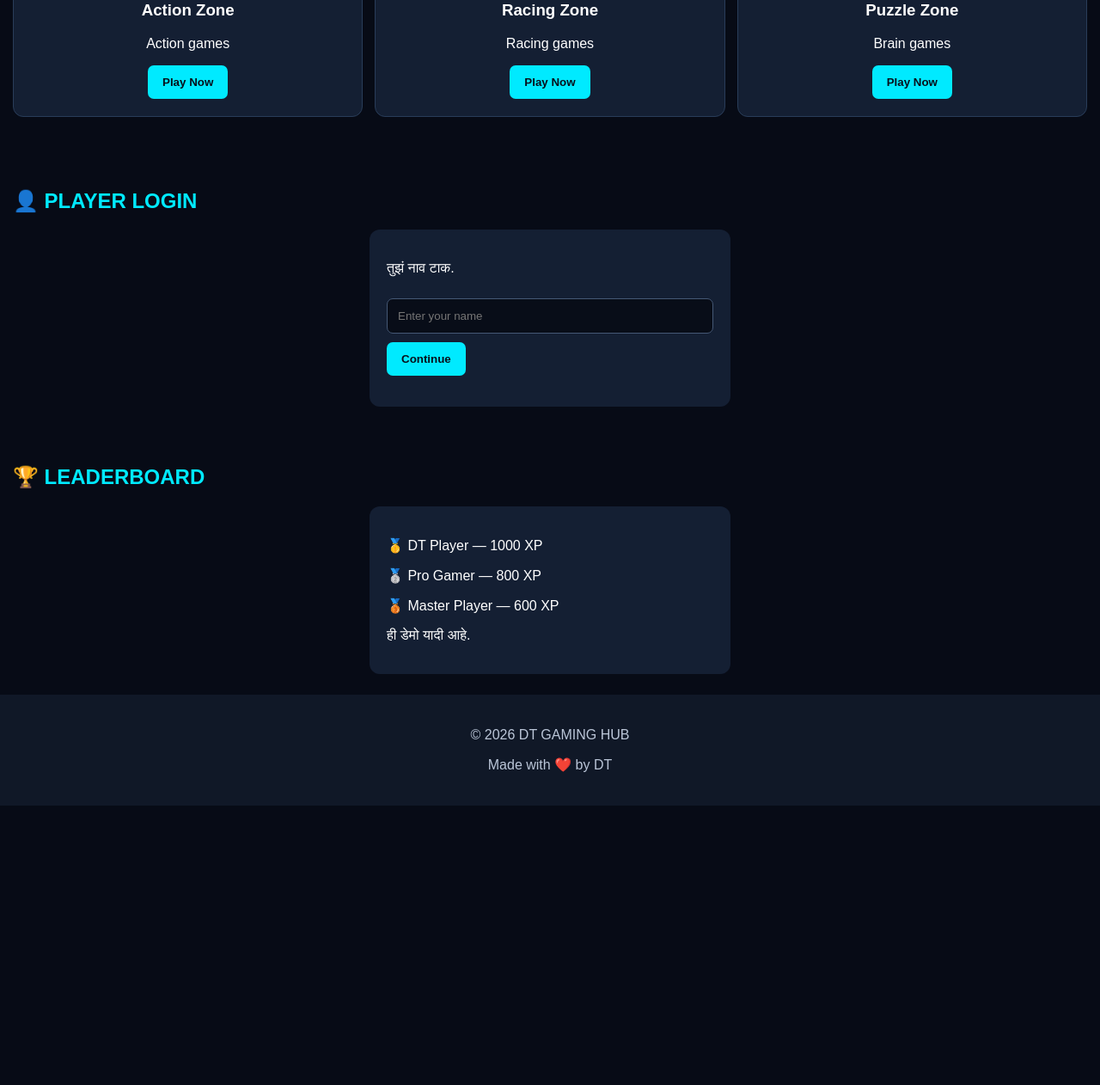
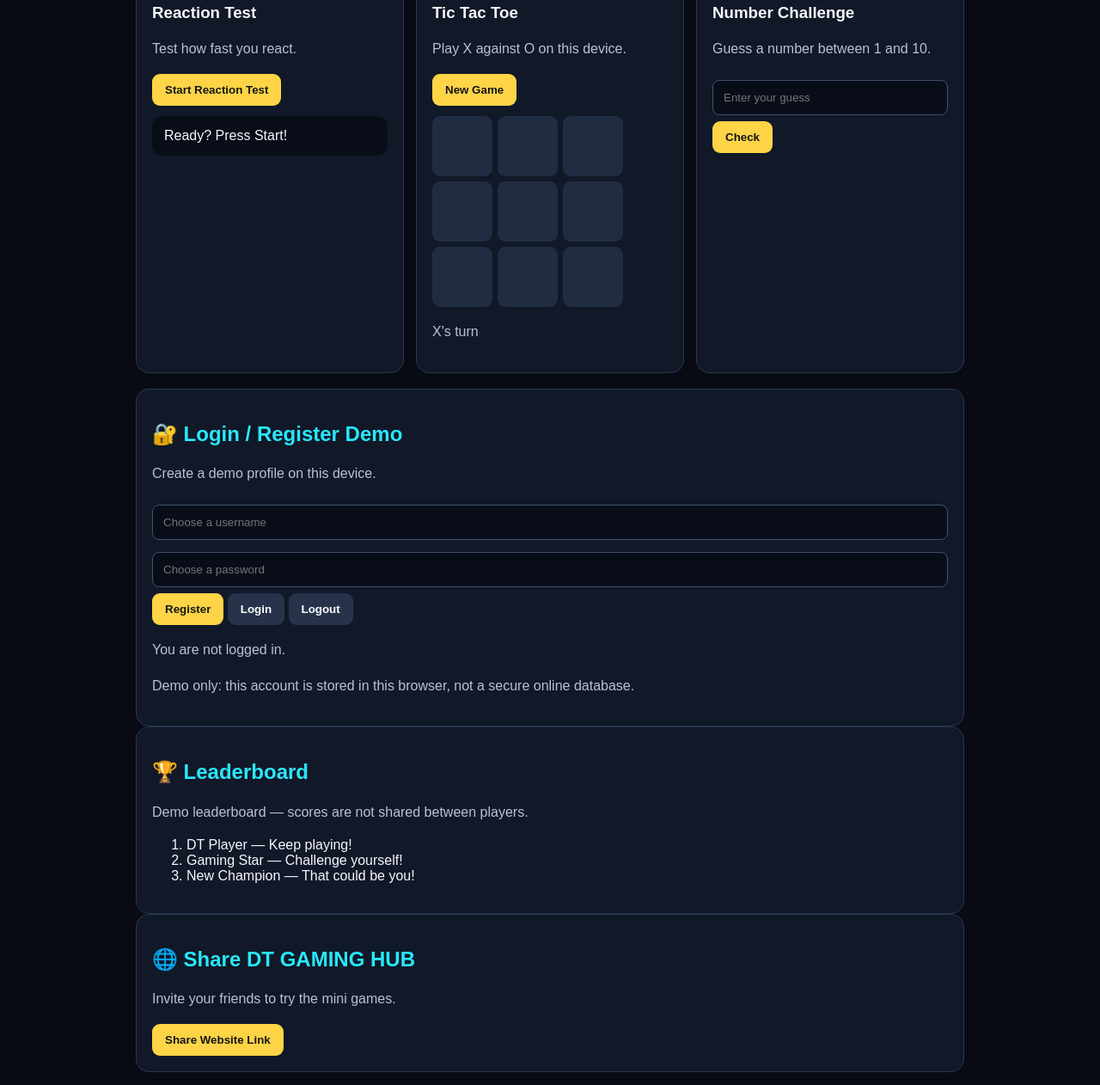
Before and after one commit to dhiru192007-ops/dt-gaming-hub-, a plain HTML site: page index.html in a window 1280 px wide. Shown: the part 634-1896 px from the top of the page at 86% size. Before the commit the page ends 1571 px from the top, so only its background shows below. Drawn offline with Linux system fonts and the light colour scheme.

Commit message:
Refactor index.html for improved structure and styling

```diff
--- a/index.html
+++ b/index.html
@@ -1,115 +1,229 @@
 
 <!DOCTYPE html>
-<html lang="mr">
+<html lang="en">
 <head>
 <meta charset="UTF-8">
 <meta name="viewport" content="width=device-width, initial-scale=1">
 <title>DT GAMING HUB</title>
 <style>
+:root{--bg:#080b14;--panel:#111827;--gold:#ffd447;--cyan:#27e8ff}
 *{box-sizing:border-box}
-body{margin:0;background:#070b16;color:white;font-family:Arial,sans-serif}
-header{text-align:center;padding:25px 10px;background:#111b30;border-bottom:2px solid #00eaff}
-h1{color:#00eaff;text-shadow:0 0 12px #00aaff}
-nav{display:flex;justify-content:center;gap:8px;flex-wrap:wrap;background:#101827;padding:14px}
-nav a{background:#26344c;padding:10px;color:white;text-decoration:none;border-radius:7px}
-.hero{text-align:center;padding:45px 15px;background:linear-gradient(140deg,#132751,#123b42)}
-.hero h2{font-size:28px}
-.cyan{color:#00eaff}
-button,.btn{background:#00eaff;color:#07101c;border:0;padding:12px 17px;border-radius:7px;font-weight:bold;cursor:pointer;text-decoration:none}
-section{padding:24px 15px}
-section h2{color:#00eaff}
-.games{display:grid;grid-template-columns:repeat(auto-fit,minmax(140px,1fr));gap:14px}
-.card{background:#141f33;border:1px solid #293d59;border-radius:12px;padding:20px 12px;text-align:center}
+body{margin:0;background:var(--bg);color:#f5f7ff;font-family:Arial,sans-serif}
+header{padding:16px;display:flex;justify-content:space-between;align-items:center;gap:10px;flex-wrap:wrap;background:#101522;border-bottom:1px solid #26334b}
+.logo{font-weight:900;font-size:23px;color:var(--gold)}
+nav{display:flex;gap:12px;flex-wrap:wrap}
+a{color:var(--cyan);text-decoration:none}
+button{cursor:pointer;border:0;border-radius:9px;padding:11px 15px;font-weight:bold;background:var(--gold);color:#151515}
+button.secondary{background:#26334b;color:white}
+main{max-width:1000px;margin:auto;padding:18px}
+.hero{padding:35px 20px;border-radius:20px;background:linear-gradient(135deg,#171e36,#172f45,#321c46);border:1px solid #344663}
+h1{font-size:clamp(32px,8vw,58px);margin:8px 0;color:var(--gold)}
+h2{color:var(--cyan)}
+.muted{color:#b7c2d7;line-height:1.6}
+.grid{display:grid;grid-template-columns:repeat(auto-fit,minmax(220px,1fr));gap:14px;margin:18px 0}
+.card{padding:18px;background:var(--panel);border:1px solid #28364e;border-radius:15px}
 .emoji{font-size:42px}
-.panel{max-width:420px;margin:auto;background:#141f33;padding:20px;border-radius:12px}
-input{width:100%;padding:12px;margin:10px 0;background:#080d18;color:white;border:1px solid #455875;border-radius:7px}
-footer{text-align:center;background:#101827;padding:22px;color:#bbc6d8}
-#message,#gameMessage{color:#00eaff}
+input{width:100%;padding:12px;margin:7px 0;border-radius:8px;border:1px solid #43516b;background:#080d18;color:white}
+.gamebox{margin-top:12px;padding:14px;border-radius:12px;background:#080d18}
+#board{display:grid;grid-template-columns:repeat(3,70px);gap:6px;margin:12px 0}
+.cell{height:70px;font-size:26px;background:#202c42;color:white}
+footer{text-align:center;padding:25px;color:#9eabc2}
 </style>
 </head>
 <body>
 <header>
-<h1>🎮 DT GAMING HUB</h1>
-<p>PLAY • ENJOY • LEVEL UP</p>
-</header>
-
+  <div class="logo">👑 DT GAMING HUB</div>
   <nav>
     <a href="#home">Home</a>
     <a href="#games">Games</a>
-<a href="#login">Login</a>
-<a href="#leaderboard">Leaderboard</a>
+    <a href="#account">Login</a>
   </nav>
+  <button onclick="shareSite()">↗ Share</button>
+</header>
 
-<div class="hero" id="home">
-<h2>WELCOME TO <span class="cyan">DT GAMING HUB</span></h2>
-<p>तुझं स्वतःचं गेमिंग विश्व!</p>
-<a class="btn" href="#games">EXPLORE GAMES 🎮</a>
-</div>
+<main>
+<section class="hero" id="home">
+  <p>🎮 YOUR GAMING DESTINATION</p>
+  <h1>PLAY. COMPETE.<br>WIN!</h1>
+  <p class="muted">Welcome to DT GAMING HUB — your game, your challenge!</p>
+  <button onclick="document.querySelector('#games').scrollIntoView({behavior:'smooth'})">▶ PLAY NOW</button>
+</section>
 
 <section id="games">
-<h2>🔥 GAME ZONE</h2>
-<div class="games">
+<h2>🔥 MINI GAMES</h2>
+<p class="muted">Choose a game and start playing.</p>
+<div class="grid">
   <div class="card">
-<div class="emoji">🔫</div>
-<h3>Action Zone</h3>
-<p>Action games</p>
-<button onclick="comingSoon()">Play Now</button>
+    <div class="emoji">⚡</div><h3>Reaction Test</h3>
+    <p class="muted">Test how fast you react.</p>
+    <button onclick="startReaction()">Start Reaction Test</button>
+    <div class="gamebox" id="reaction">Ready? Press Start!</div>
   </div>
   <div class="card">
-<div class="emoji">🏎️</div>
-<h3>Racing Zone</h3>
-<p>Racing games</p>
-<button onclick="comingSoon()">Play Now</button>
+    <div class="emoji">⭕</div><h3>Tic Tac Toe</h3>
+    <p class="muted">Play X against O on this device.</p>
+    <button onclick="resetTic()">New Game</button>
+    <div id="board"></div>
+    <p id="ticStatus" class="muted">X's turn</p>
   </div>
   <div class="card">
-<div class="emoji">🧩</div>
-<h3>Puzzle Zone</h3>
-<p>Brain games</p>
-<button onclick="comingSoon()">Play Now</button>
+    <div class="emoji">🔢</div><h3>Number Challenge</h3>
+    <p class="muted">Guess a number between 1 and 10.</p>
+    <input id="guess" type="number" min="1" max="10" placeholder="Enter your guess">
+    <button onclick="checkGuess()">Check</button>
+    <p id="guessResult" class="muted"></p>
   </div>
-</div>
-<p id="gameMessage"></p>
-</section>
-
-<section id="login">
-<h2>👤 PLAYER LOGIN</h2>
-<div class="panel">
-<p>तुझं नाव टाक.</p>
-<input id="playerName" placeholder="Enter your name">
-<button onclick="loginPlayer()">Continue</button>
-<p id="message"></p>
 </div>
 </section>
 
-<section id="leaderboard">
-<h2>🏆 LEADERBOARD</h2>
-<div class="panel">
-<p>🥇 DT Player — 1000 XP</p>
-<p>🥈 Pro Gamer — 800 XP</p>
-<p>🥉 Master Player — 600 XP</p>
-<p>ही डेमो यादी आहे.</p>
-</div>
+<section class="card" id="account">
+<h2>🔐 Login / Register Demo</h2>
+<p class="muted">Create a demo profile on this device.</p>
+<input id="username" maxlength="24" placeholder="Choose a username">
+<input id="password" type="password" placeholder="Choose a password">
+<button onclick="register()">Register</button>
+<button class="secondary" onclick="login()">Login</button>
+<button class="secondary" onclick="logout()">Logout</button>
+<p id="accountStatus" class="muted">You are not logged in.</p>
+<p class="muted">Demo only: this account is stored in this browser, not a secure online database.</p>
 </section>
 
-<footer>
-<p>© 2026 DT GAMING HUB</p>
-<p>Made with ❤️ by DT</p>
-</footer>
+<section class="card">
+<h2>🏆 Leaderboard</h2>
+<p class="muted">Demo leaderboard — scores are not shared between players.</p>
+<ol><li>DT Player — Keep playing!</li><li>Gaming Star — Challenge yourself!</li><li>New Champion — That could be you!</li></ol>
+</section>
+
+<section class="card">
+<h2>🌐 Share DT GAMING HUB</h2>
+<p class="muted">Invite your friends to try the mini games.</p>
+<button onclick="shareSite()">Share Website Link</button>
+</section>
+</main>
+
+<footer>© 2026 DT GAMING HUB · Play Safe · Game On</footer>
 
 <script>
-function comingSoon(){
-document.getElementById("gameMessage").textContent =
-"🎮 हे गेम लवकरच उपलब्ध होतील!";
+function shareSite(){
+  const url=location.href;
+  if(navigator.share){
+    navigator.share({title:"DT GAMING HUB",text:"Play mini games on DT GAMING HUB!",url:url}).catch(()=>{});
+  }else if(navigator.clipboard && location.protocol==="https:"){
+    navigator.clipboard.writeText(url).then(()=>alert("Website link copied! Share it with your friends.")).catch(()=>prompt("Copy your website link:",url));
+  }else{
+    prompt("Copy your website link:",url);
   }
-function loginPlayer(){
-const name=document.getElementById("playerName").value.trim();
-const message=document.getElementById("message");
-if(!name){
-message.textContent="कृपया तुझं नाव टाक!";
+}
+
+function startReaction(){
+  const box=document.getElementById("reaction");
+  box.textContent="Wait for GREEN...";
+  box.style.background="#080d18";
+  let finished=false, ready=false, start=0;
+  let delay=1500+Math.random()*2500;
+  const btn=document.querySelector('[onclick="startReaction()"]');
+  btn.disabled=true;
+  const handler=()=>{
+    if(!ready){
+      finished=true;clearTimeout(timer);
+      box.textContent="Too early! Try again.";
+      box.style.background="#702a38";
+      btn.disabled=false;
+    }else if(!finished){
+      finished=true;
+      box.textContent="Your time: "+(Date.now()-start)+" ms";
+      box.style.background="#124d32";
+      btn.disabled=false;
+    }
+  };
+  box.onclick=handler;
+  const timer=setTimeout(()=>{
+    if(!finished){
+      ready=true;start=Date.now();
+      box.textContent="TAP NOW!";
+      box.style.background="#087d48";
+    }
+  },delay);
+}
+
+let cells=Array(9).fill("");
+let turn="X", ticOver=false;
+function resetTic(){
+  cells=Array(9).fill("");turn="X";ticOver=false;
+  document.getElementById("ticStatus").textContent="X's turn";
+  drawBoard();
+}
+function drawBoard(){
+  const board=document.getElementById("board");
+  board.innerHTML="";
+  cells.forEach((v,i)=>{
+    const b=document.createElement("button");
+    b.className="cell";b.textContent=v;
+    b.onclick=()=>moveTic(i);
+    board.appendChild(b);
+  });
+}
+function moveTic(i){
+  if(cells[i]||ticOver)return;
+  cells[i]=turn;
+  const wins=[[0,1,2],[3,4,5],[6,7,8],[0,3,6],[1,4,7],[2,5,8],[0,4,8],[2,4,6]];
+  drawBoard();
+  if(wins.some(w=>w.every(n=>cells[n]===turn))){
+    document.getElementById("ticStatus").textContent=turn+" wins!";
+    ticOver=true;
+  }else if(cells.every(Boolean)){
+    document.getElementById("ticStatus").textContent="It's a draw!";
+    ticOver=true;
+  }else{
+    turn=turn==="X"?"O":"X";
+    document.getElementById("ticStatus").textContent=turn+"'s turn";
+  }
+}
+resetTic();
+
+function checkGuess(){
+  const field=document.getElementById("guess");
+  const n=Number(field.value);
+  if(!Number.isInteger(n)||n<1||n>10){
+    document.getElementById("guessResult").textContent="Enter a whole number from 1 to 10.";
     return;
   }
-message.textContent="Welcome to DT GAMING HUB, "+name+"! 🎮";
+  const answer=Math.floor(Math.random()*10)+1;
+  document.getElementById("guessResult").textContent=
+    n===answer?"🎉 Correct! You guessed it!":"Not this time! The number was "+answer+". Try again!";
 }
+
+function register(){
+  const u=document.getElementById("username").value.trim();
+  const p=document.getElementById("password").value;
+  if(u.length<3||p.length<4){
+    alert("Use a username of 3+ characters and password of 4+ characters.");
+    return;
+  }
+  const users=JSON.parse(localStorage.getItem("dtDemoUsers")||"{}");
+  if(users[u]){alert("Username already exists. Try Login.");return;}
+  users[u]=p;
+  localStorage.setItem("dtDemoUsers",JSON.stringify(users));
+  localStorage.setItem("dtDemoSession",u);
+  updateAccount();
+}
+function login(){
+  const u=document.getElementById("username").value.trim();
+  const p=document.getElementById("password").value;
+  const users=JSON.parse(localStorage.getItem("dtDemoUsers")||"{}");
+  if(users[u]===p){
+    localStorage.setItem("dtDemoSession",u);updateAccount();
+  }else alert("Account not found or password is incorrect.");
+}
+function logout(){
+  localStorage.removeItem("dtDemoSession");updateAccount();
+}
+function updateAccount(){
+  const u=localStorage.getItem("dtDemoSession");
+  document.getElementById("accountStatus").textContent=
+    u?"Welcome, "+u+"! You are logged in on this device.":"You are not logged in.";
+}
+updateAccount();
 </script>
 </body>
   </html>
```
Lines whose indentation alone changed are shown as unchanged.
